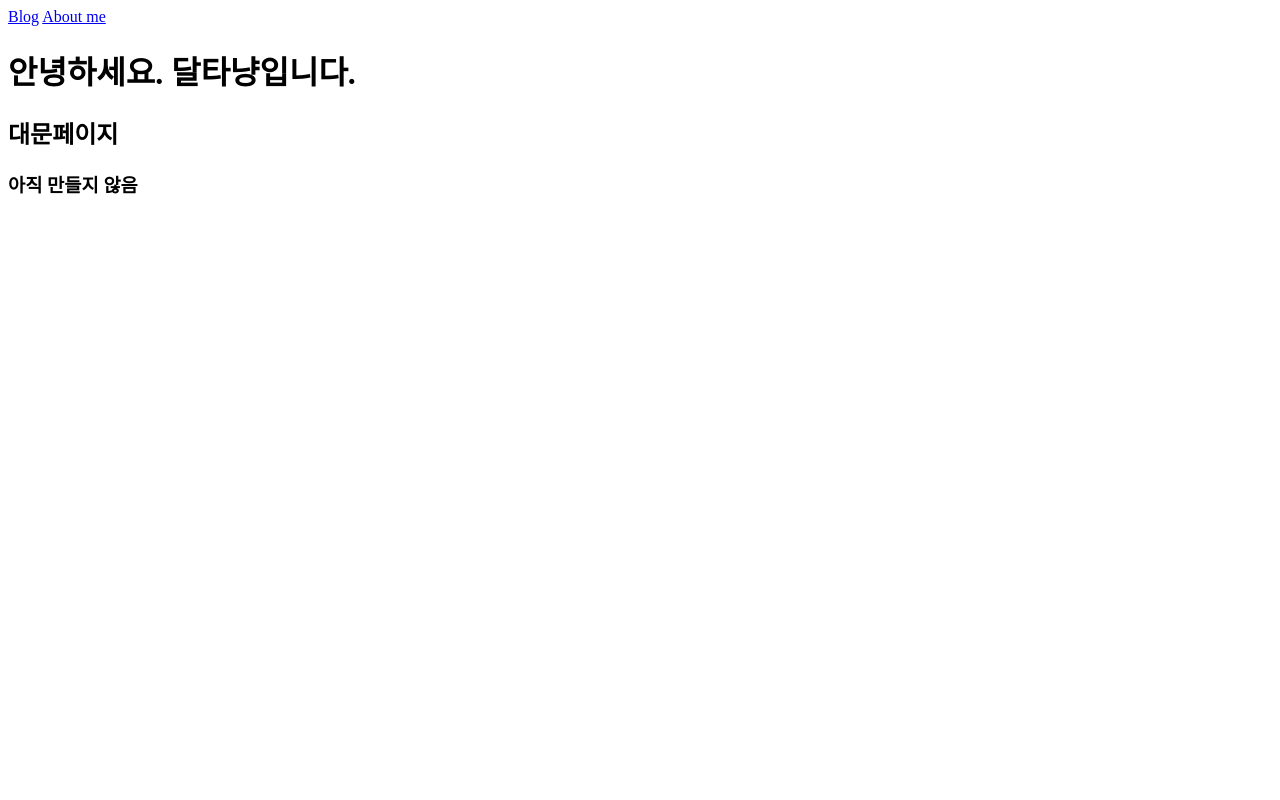
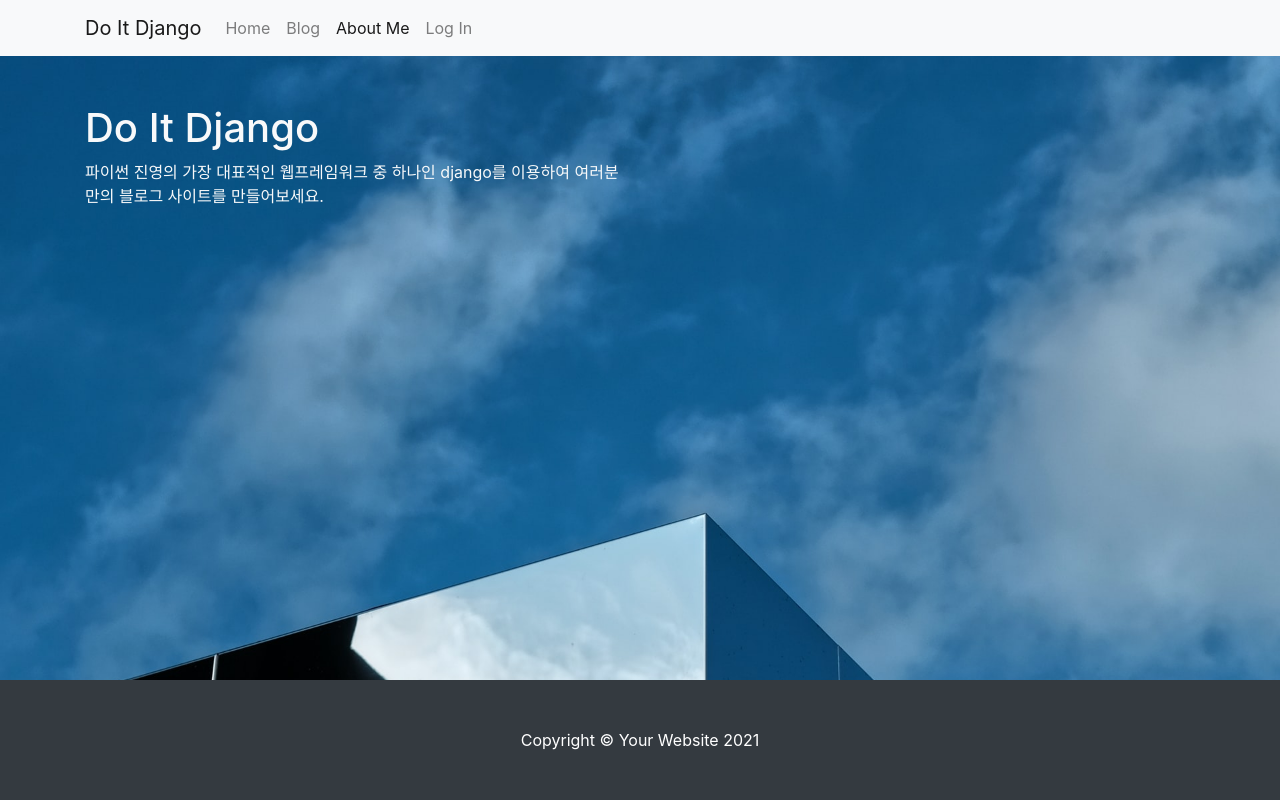
Before and after one commit to teachertophoon/do_it_django_a_to_z, a Django app: page / in a window 1280 px wide. Run offline with Django 3.2, Linux system fonts and the light colour scheme; some libraries are stand-ins or nearby versions.

Commit message:
535쪽 내용 커밋

```diff
--- /dev/null
+++ b/blog/static/single_pages/css/landing.css
@@ -0,0 +1,12 @@
+body {
+    background: url('/static/single_pages/images/amsterdam_sky.jpg') no-repeat
+                center center fixed;
+    -webkit-background-size: cover;
+    -moz-background-size: cover;
+    background-size: cover;
+    -o-background-size: cover;
+}
+
+section {
+    margin-bottom: 150px;
+}
--- a/single_pages/templates/single_pages/landing.html
+++ b/single_pages/templates/single_pages/landing.html
@@ -1,17 +1,39 @@
 <!DOCTYPE html>
+{% load static %}
 <html lang="ko">
 <head>
     <meta charset="UTF-8">
-    <title>달타냥입니다!</title>
+    <title>Do It Django</title>
+    <link href="{% static 'blog/bootstrap/bootstrap.css' %}" rel="stylesheet" type="text/css">
+    <link href="{% static 'blog/css/my-style.css' %}" rel="stylesheet" type="text/css">
+    <link href="{% static 'single_pages/css/landing.css' %}" rel="stylesheet" type="text/css">
+    <script src="https://kit.fontawesome.com/f825ae5235.js" crossorigin="anonymous"></script>
 </head>
 <body>
-<nav>
-    <a href="/blog/">Blog</a>
-    <a href="/about_me">About me</a>
-</nav>
 
-<h1>안녕하세요. 달타냥입니다.</h1>
-<h2>대문페이지</h2>
-<h3>아직 만들지 않음</h3>
+{% include 'blog/navbar.html' %}
+
+<section>
+    <div class="container">
+        <div class="row justify-content-between">
+            <div class="col-lg-6 text-light">
+                <h1 class="mt-5">Do It Django</h1>
+                <p>
+                    파이썬 진영의 가장 대표적인 웹프레임워크 중 하나인 django를 이용하여
+                    여러분만의 블로그 사이트를 만들어보세요.
+                </p>
+            </div>
+        </div>
+    </div>
+</section>
+
+<div class="fixed-bottom">
+{% include 'blog/footer.html' %}
+</div>
+
+<script src="https://code.jquery.com/jquery-3.5.1.slim.min.js" integrity="sha384-DfXdz2htPH0lsSSs5nCTpuj/zy4C+OGpamoFVy38MVBnE+IbbVYUew+OrCXaRkfj" crossorigin="anonymous"></script>
+<script src="https://cdn.jsdelivr.net/npm/popper.js@1.16.1/dist/umd/popper.min.js" integrity="sha384-9/reFTGAW83EW2RDu2S0VKaIzap3H66lZH81PoYlFhbGU+6BZp6G7niu735Sk7lN" crossorigin="anonymous"></script>
+<script src="https://cdn.jsdelivr.net/npm/bootstrap@4.6.0/dist/js/bootstrap.min.js" integrity="sha384-+YQ4JLhjyBLPDQt//I+STsc9iw4uQqACwlvpslubQzn4u2UU2UFM80nGisd026JF" crossorigin="anonymous"></script>
+<script src="{% static 'blog/js/my-script.js' %}"></script>
 </body>
 </html>
```
Also changed, not shown: blog/static/single_pages/images/amsterdam_sky.jpg (added).
